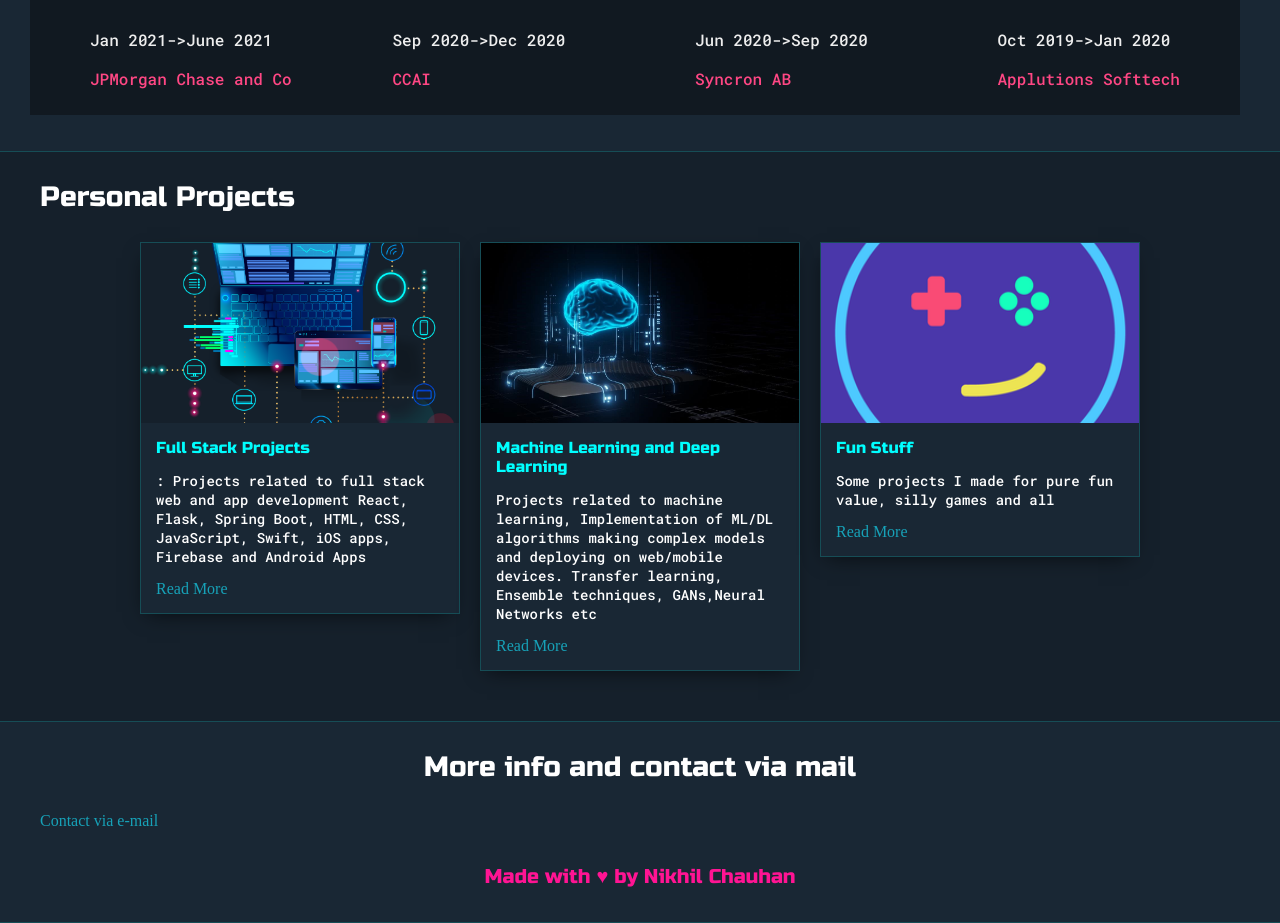
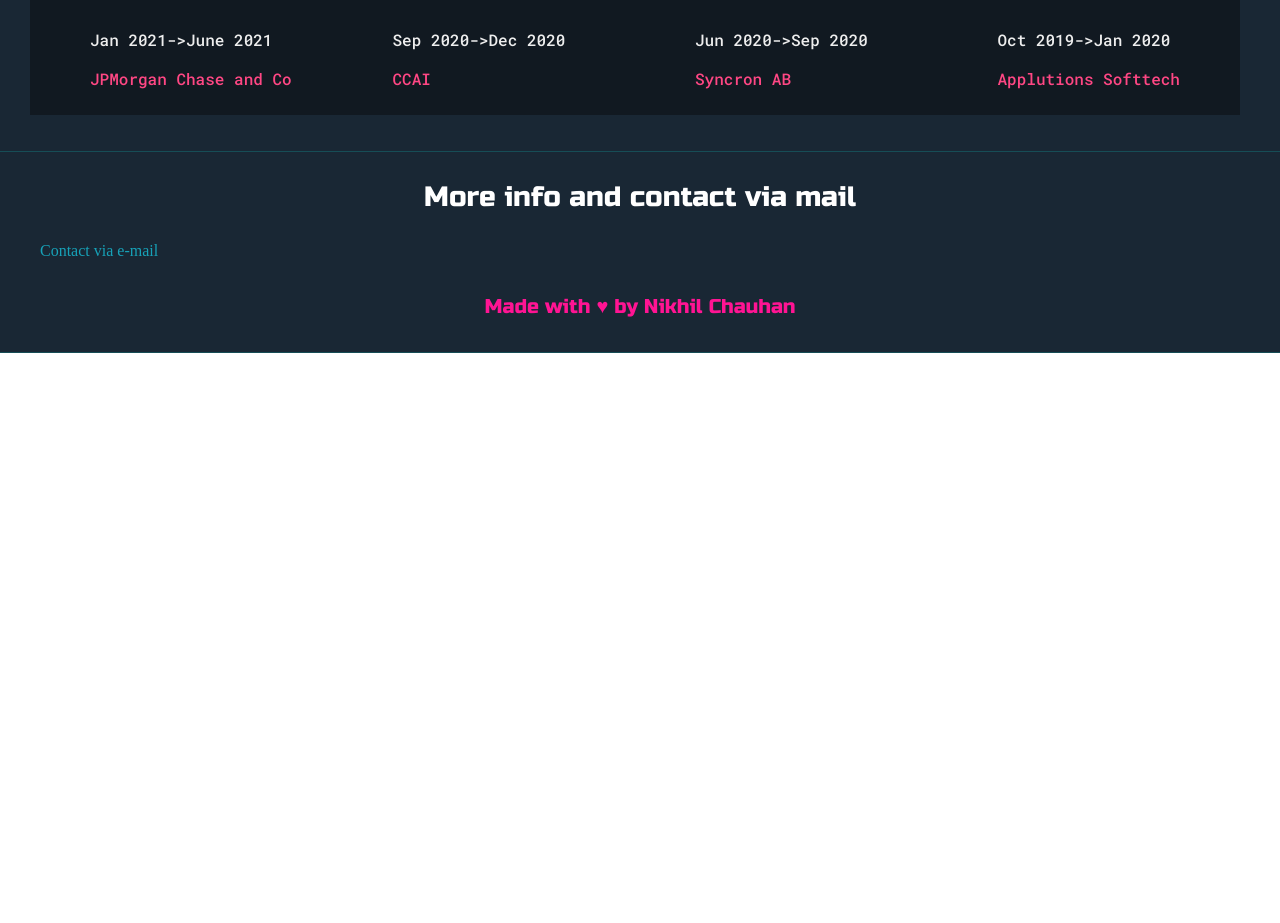
Before and after one commit to nikhil1699/nikhil1699.github.io, a plain HTML site: page index.html in a window 1280 px wide. Shown: the part 1771-2694 px from the top of the page. After the commit the page ends 2124 px from the top, so only its background shows below. Drawn offline with Linux system fonts and the light colour scheme.

Commit message:
Update index.html

```diff
--- a/index.html
+++ b/index.html
@@ -233,57 +233,7 @@
       <br /><br />
     </section>
 
-    <section class="s1">
-      <div class="main-container">
-        <h3>Personal Projects</h3>
 
-        <div class="post-wrapper">
-          <div>
-            <div class="post">
-              <img class="thumbnail" src="images/webappdev.png" />
-              <div class="post-preview">
-                <h6 class="post-title">Full Stack Projects</h6>
-                <p class="post-intro">
-                  : Projects related to full stack web and app development
-                  React, Flask, Spring Boot, HTML, CSS, JavaScript, Swift, iOS
-                  apps, Firebase and Android Apps
-                </p>
-                <a href="static/post_web.html">Read More</a>
-              </div>
-            </div>
-          </div>
-
-          <div>
-            <div class="post">
-              <img class="thumbnail" src="images/mldl.jpg" />
-              <div class="post-preview">
-                <h6 class="post-title">Machine Learning and Deep Learning</h6>
-                <p class="post-intro">
-                  Projects related to machine learning, Implementation of ML/DL
-                  algorithms making complex models and deploying on web/mobile
-                  devices. Transfer learning, Ensemble techniques, GANs,Neural
-                  Networks etc
-                </p>
-                <a href="static/post_ml.html">Read More</a>
-              </div>
-            </div>
-          </div>
-
-          <div>
-            <div class="post">
-              <img class="thumbnail" src="images/fun.png" />
-              <div class="post-preview">
-                <h6 class="post-title">Fun Stuff</h6>
-                <p class="post-intro">
-                  Some projects I made for pure fun value, silly games and all
-                </p>
-                <a href="static/post_fun.html">Read More</a>
-              </div>
-            </div>
-          </div>
-        </div>
-      </div>
-    </section>
 
     <section class="s2">
       <div class="main-container">
```
